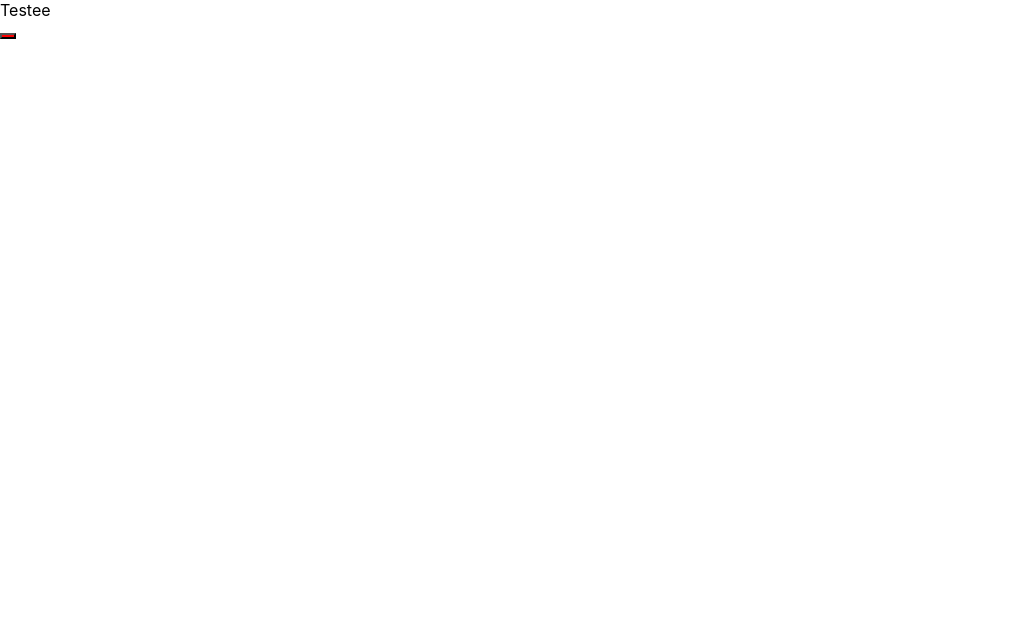
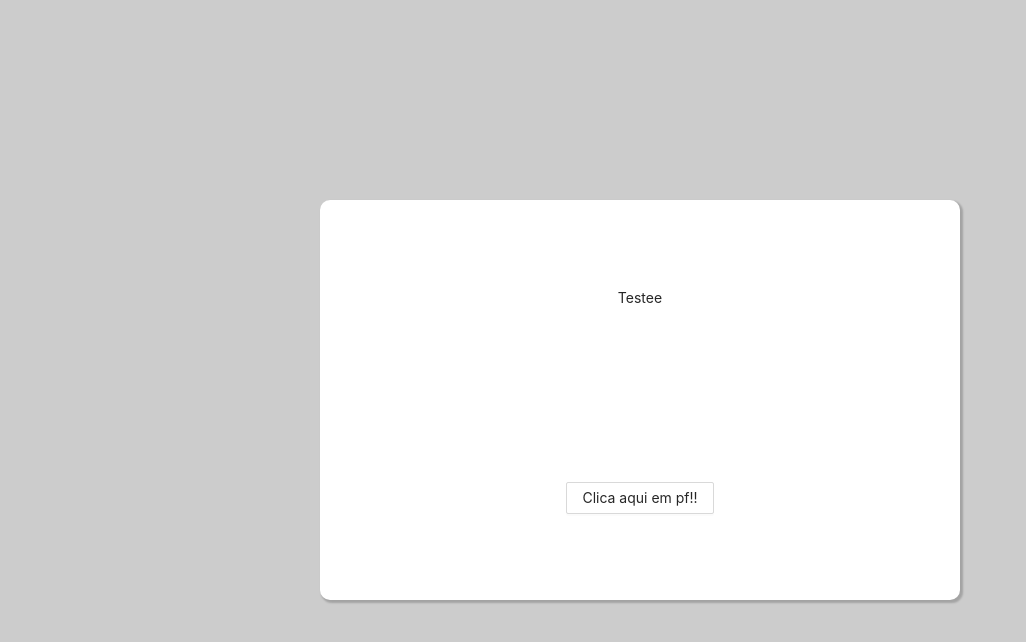
Before and after one commit to viniciusscala/neuranella-client, a React (Create React App) app: page / in a window 1280 px wide. Shown: the top 642 px of the page, without its empty margins (0-1026 px from the left). Built offline with nearby package versions, Linux system fonts and the light colour scheme.

Commit message:
(develop): add antd

```diff
--- a/package.json
+++ b/package.json
@@ -3,6 +3,7 @@
   "version": "0.1.0",
   "private": true,
   "dependencies": {
+    "antd": "^4.16.6",
     "react": "^17.0.2",
     "react-dom": "^17.0.2",
     "react-scripts": "4.0.3",
--- a/src/index.tsx
+++ b/src/index.tsx
@@ -2,6 +2,7 @@ import React from 'react';
 import ReactDOM from 'react-dom';
 import './index.css';
 import App from './App';
+import 'antd/dist/antd.css';
 
 ReactDOM.render(
   <React.StrictMode>
--- a/src/views/ViewBoilerplate/index.tsx
+++ b/src/views/ViewBoilerplate/index.tsx
@@ -1,14 +1,19 @@
 import React, { ReactElement } from 'react';
-import { Button } from './styles';
+import { Upload, Button } from 'antd';
+import { Container, Card } from './styles';
 
 function ViewBoilerplate(): ReactElement {
   return (
-    <div className="App">
-      <header className="App-header">
-        Testee
-      </header>
-      <Button />
-    </div>
+    <Container>
+      <Card>
+        <header>
+          Testee
+        </header>
+        <Upload>
+          <Button>Clica aqui em pf!!</Button>
+        </Upload>
+      </Card>
+    </Container>
   );
 }
 
--- a/src/views/ViewBoilerplate/styles.ts
+++ b/src/views/ViewBoilerplate/styles.ts
@@ -1,7 +1,22 @@
 import styled from 'styled-components';
 
-const Button = styled.button`
-  background-color: red;
+export const Container = styled.section`
+  background-color: #cccccc;
+  height: 100vh;
+  width: 100vw;
+  display: flex;
+  justify-content: center;
+  align-items: center;
 `;
 
-export { Button };
+export const Card = styled.div`
+  background-color: white;
+  border-radius: 10px;
+  height: 50vh;
+  width: 50vw;
+  display: flex;
+  flex-direction: column;
+  justify-content: space-around;
+  align-items: center;
+  box-shadow: 2px 2px 2px 1px rgba(0, 0, 0, 0.2);
+`;
```
Also changed, not shown: 1 other file (tests, documents, lock files or other folders).
